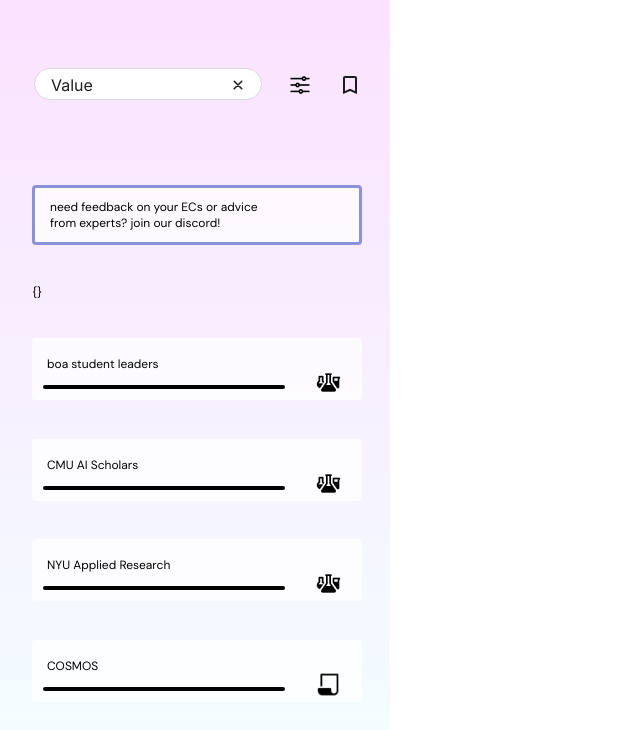
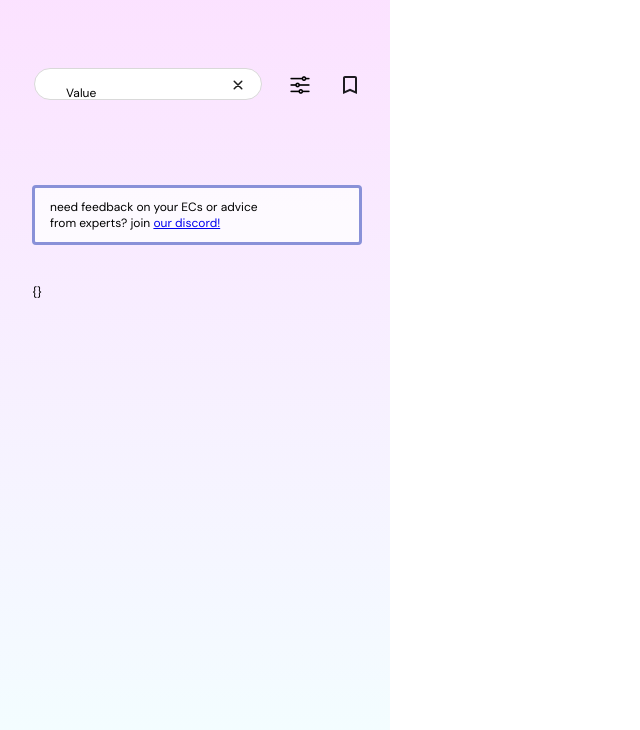
Before and after one commit to aviquocorp/aviquo-ec-frontend, a website built with Parcel: page static/results-page-summer-programs.html in a window 1280 px wide. Shown: the part 115-845 px from the top of the page, without its empty margins (0-640 px from the left). Built offline with nearby package versions, Linux system fonts and the light colour scheme.

Commit message:
working on frontend

```diff
--- a/static/results-page-summer-programs.css
+++ b/static/results-page-summer-programs.css
@@ -419,3 +419,21 @@
   line-height: normal;
   letter-spacing: normal;
 }
+
+
+.value-input {
+  flex: 1;
+  border: none; /* Remove default border */
+  background-color: var(--background-default-default); /* Match background color */
+  font-family: var(--font-dm-sans);
+  font-size: var(--font-size-xs);
+  color: var(--color-black);
+  line-height: 32px; /* Ensure it aligns with container height */
+  padding: 0 var(--padding-mini); /* Adjust padding to fit design */
+  box-sizing: border-box;
+  outline: none; /* Remove default outline */
+}
+
+.value-input::placeholder {
+  color: var(--color-gray-500); /* Placeholder color */
+}
--- a/static/results-page-summer-programs.html
+++ b/static/results-page-summer-programs.html
@@ -32,7 +32,7 @@
           </div>
           <div class="program-slider">
             <div class="search1">
-              <div class="value1">Value</div>
+              <input class="value-input" type="text" placeholder="Value" />
               <img class="x-icon1" alt="" src="./public/x.svg" />
             </div>
             <div class="slider-controls">
@@ -58,60 +58,10 @@
         <div class="program-cards3">
           <div class="program-cards-child2"></div>
           <div class="need-feedback-on">
-            need feedback on your ECs or advice from experts? join our discord!
+              need feedback on your ECs or advice from experts? join <a href="https://discord.gg/QMahMhBUsK">our discord!</a>
           </div>
         </div>
         {}
-        <div class="program-cards2">
-          <div class="nyu-applied-research">boa student leaders</div>
-          <div class="program-cards-child1"></div>
-          <img
-            class="lab-items-icon"
-            loading="lazy"
-            alt=""
-            src="./public/lab-items@2x.png"
-          />
-        </div>
-        <div class="program-cards2">
-          <div class="nyu-applied-research">CMU AI Scholars</div>
-          <div class="program-cards-child1"></div>
-          <img
-            class="lab-items-icon"
-            loading="lazy"
-            alt=""
-            src="./public/lab-items@2x.png"
-          />
-        </div>
-        <div class="program-cards2">
-          <div class="nyu-applied-research">NYU Applied Research</div>
-          <div class="program-cards-child1"></div>
-          <img
-            class="lab-items-icon"
-            loading="lazy"
-            alt=""
-            src="./public/lab-items@2x.png"
-          />
-        </div>
-        <div class="program-cards2">
-          <div class="nyu-applied-research">COSMOS</div>
-          <div class="program-cards-child1"></div>
-          <img
-            class="lab-items-icon"
-            loading="lazy"
-            alt=""
-            src="./public/paper@2x.png"
-          />
-        </div>
-        <div class="program-cards2">
-          <div class="nyu-applied-research">Boys Nation/State</div>
-          <div class="program-cards-child1"></div>
-          <img
-            class="lab-items-icon"
-            loading="lazy"
-            alt=""
-            src="./public/parliament@2x.png"
-          />
-        </div>
       </section>
     </div>
   </body>
```
Also changed, not shown: static/public/business@2x.png (added), static/public/cs@2x.png (added), static/public/engineering@2x.png (added), static/public/math@2x.png (added), static/public/music@2x.png (added), static/public/polysci@2x.png (renamed from static/public/parliament@2x.png), static/public/research@2x.png (added), static/public/writing@2x.png (added).
